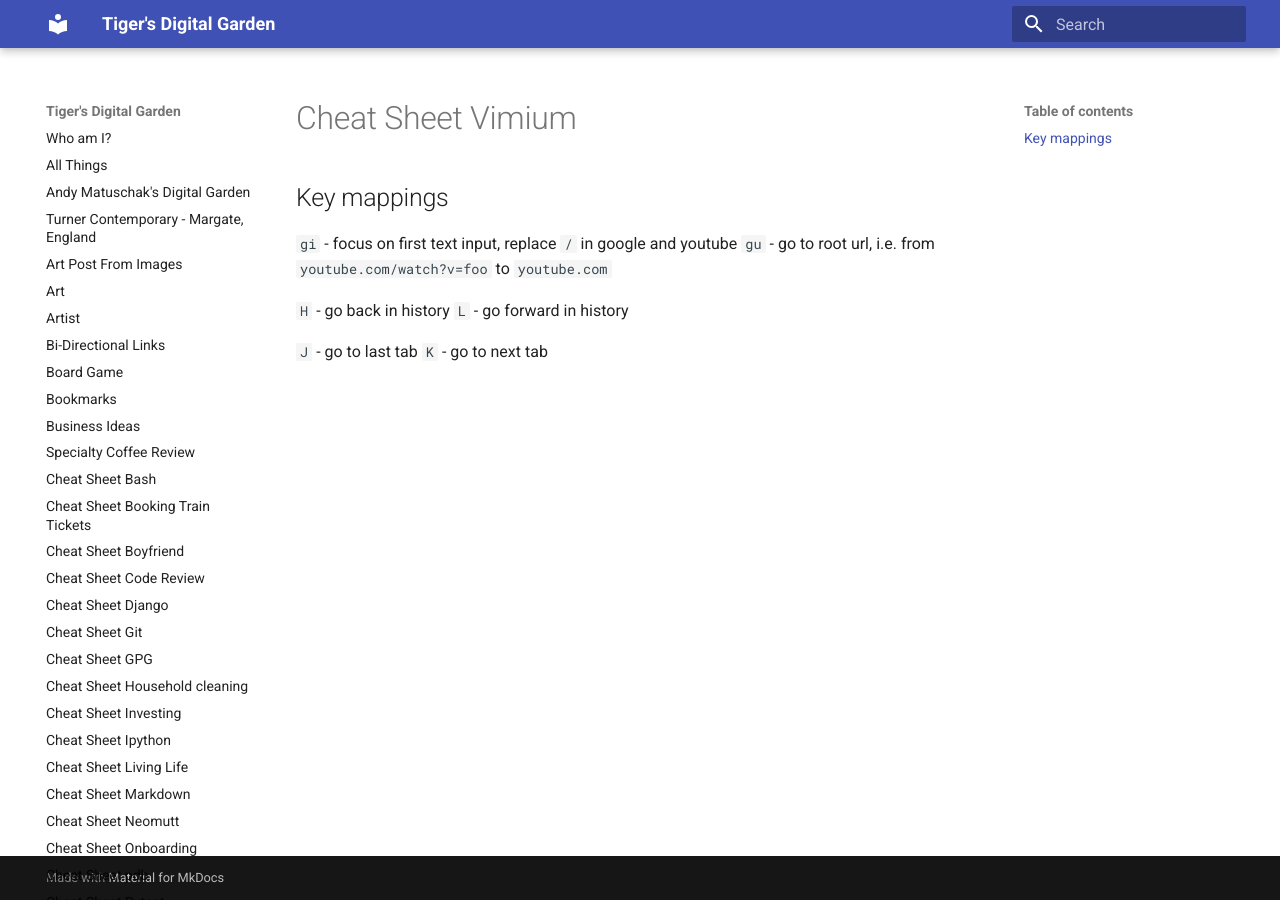
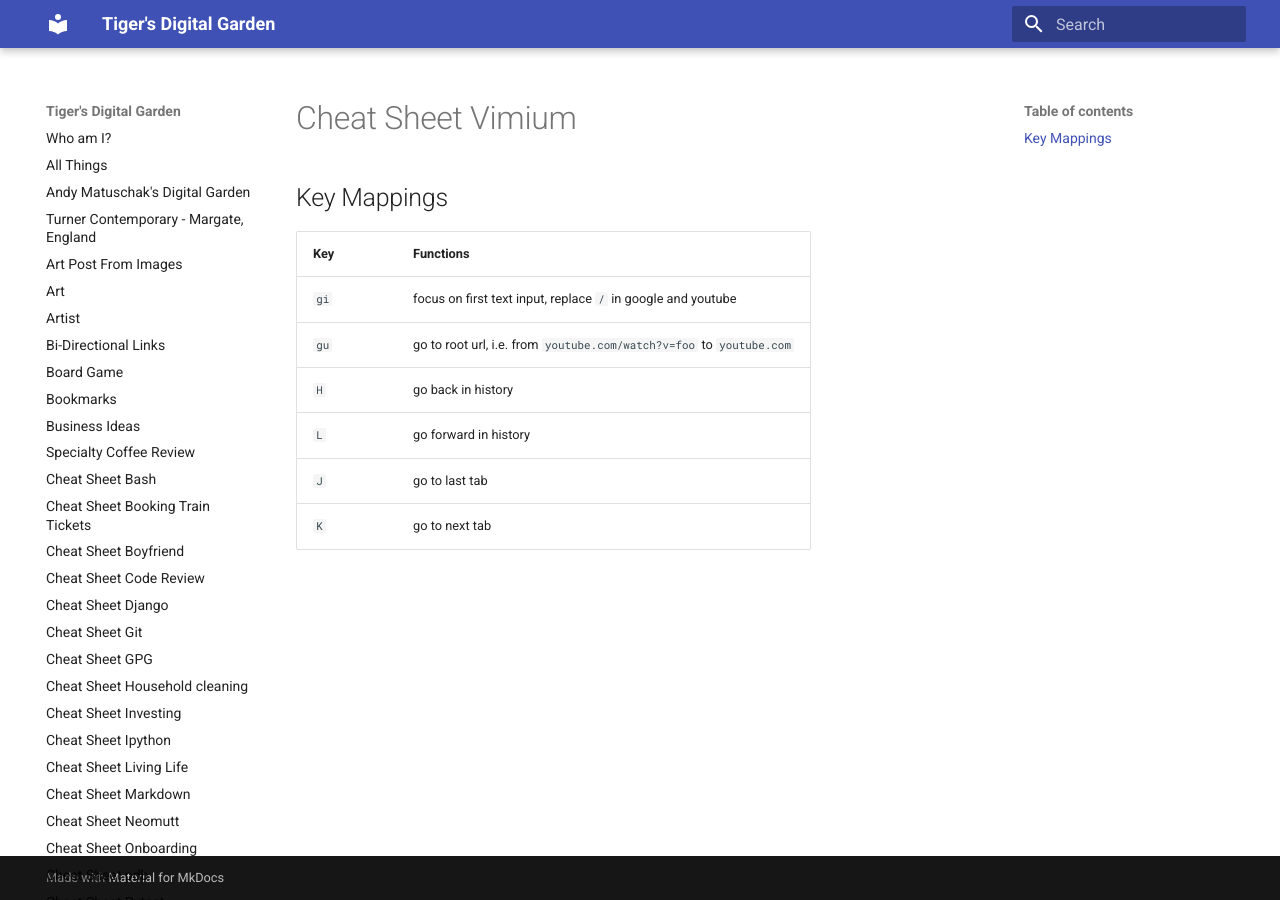
Before and after one commit to ynotstartups/notes, an MkDocs documentation site: the page built from notes/cheat-sheet-vimium.md, in a window 1280 px wide. Built offline with MkDocs 1.6.1 and Material for MkDocs 9.7.7, drawn with Linux system fonts in a browser that asks for light colours.

Commit message:
use tables in cheat sheet

```diff
--- a/notes/cheat-sheet-vimium.md
+++ b/notes/cheat-sheet-vimium.md
@@ -1,12 +1,12 @@
 # Cheat Sheet Vimium
 
-## Key mappings
+## Key Mappings
 
-`gi` - focus on first text input, replace `/` in google and youtube
-`gu` - go to root url, i.e. from `youtube.com/watch?v=foo` to `youtube.com`
-
-`H` - go back in history
-`L` - go forward in history
-
-`J` - go to last tab
-`K` - go to next tab
+| Key  | Functions                                                            |
+| ---- | -------------------------------------------------------------------- |
+| `gi` | focus on first text input, replace `/` in google and youtube         |
+| `gu` | go to root url, i.e. from `youtube.com/watch?v=foo` to `youtube.com` |
+| `H`  | go back in history                                                   |
+| `L`  | go forward in history                                                |
+| `J`  | go to last tab                                                       |
+| `K`  | go to next tab                                                       |
```
